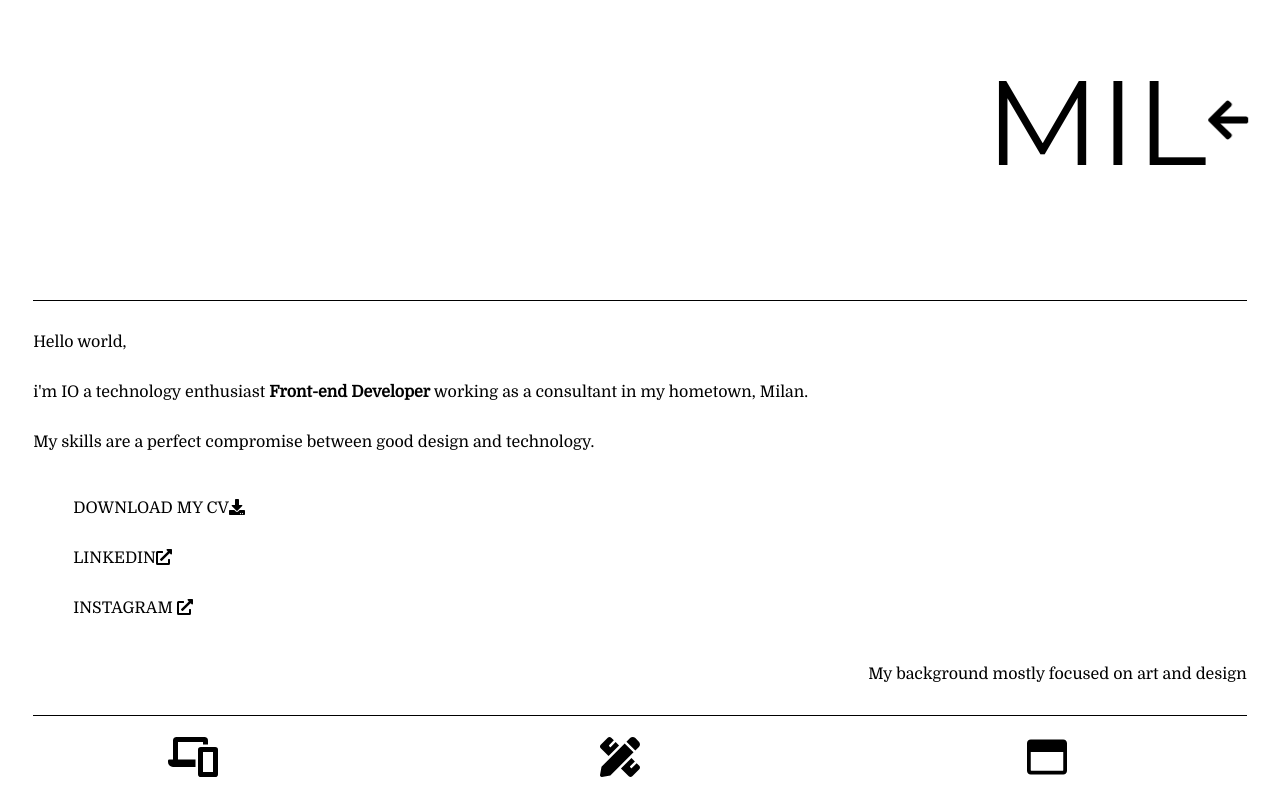
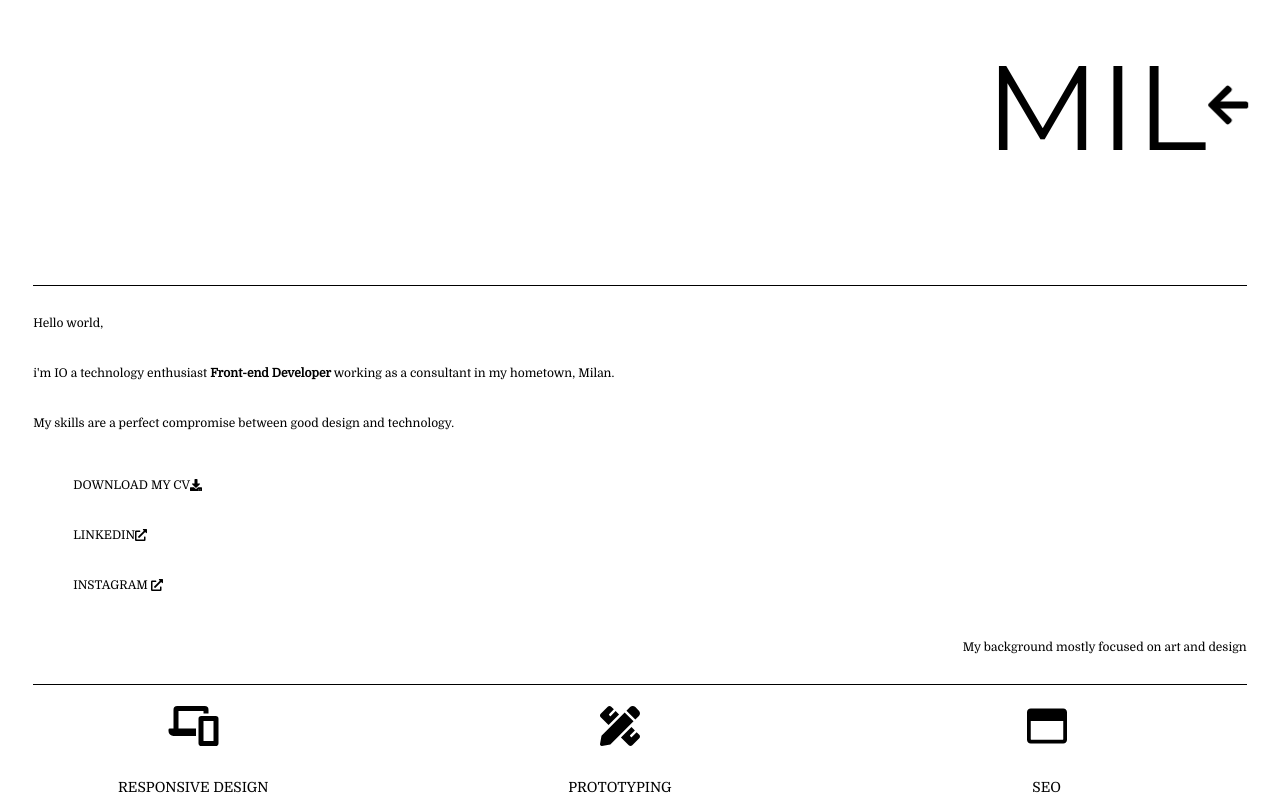
Before and after one commit to eroenegativo/my-portfolio, a Vue app: page / in a window 1280 px wide. Shown: the part 728-1526 px from the top of the page. Built offline with nearby package versions, Linux system fonts and the light colour scheme.

Commit message:
fix on typography

```diff
--- a/src/stylesheet/typography.scss
+++ b/src/stylesheet/typography.scss
@@ -3,7 +3,7 @@
 
 body{
     font-family: 'Domine', serif;
-    font-size: 12px;
+    font-size: 10px;
 }
 
 h1, h2, h3{
@@ -88,6 +88,9 @@ h2.section-title{
 
         }
     }
+    body{
+        font-size: 12px;
+    }
  }
  .slide-paragraph{
     text-align: left;
```
